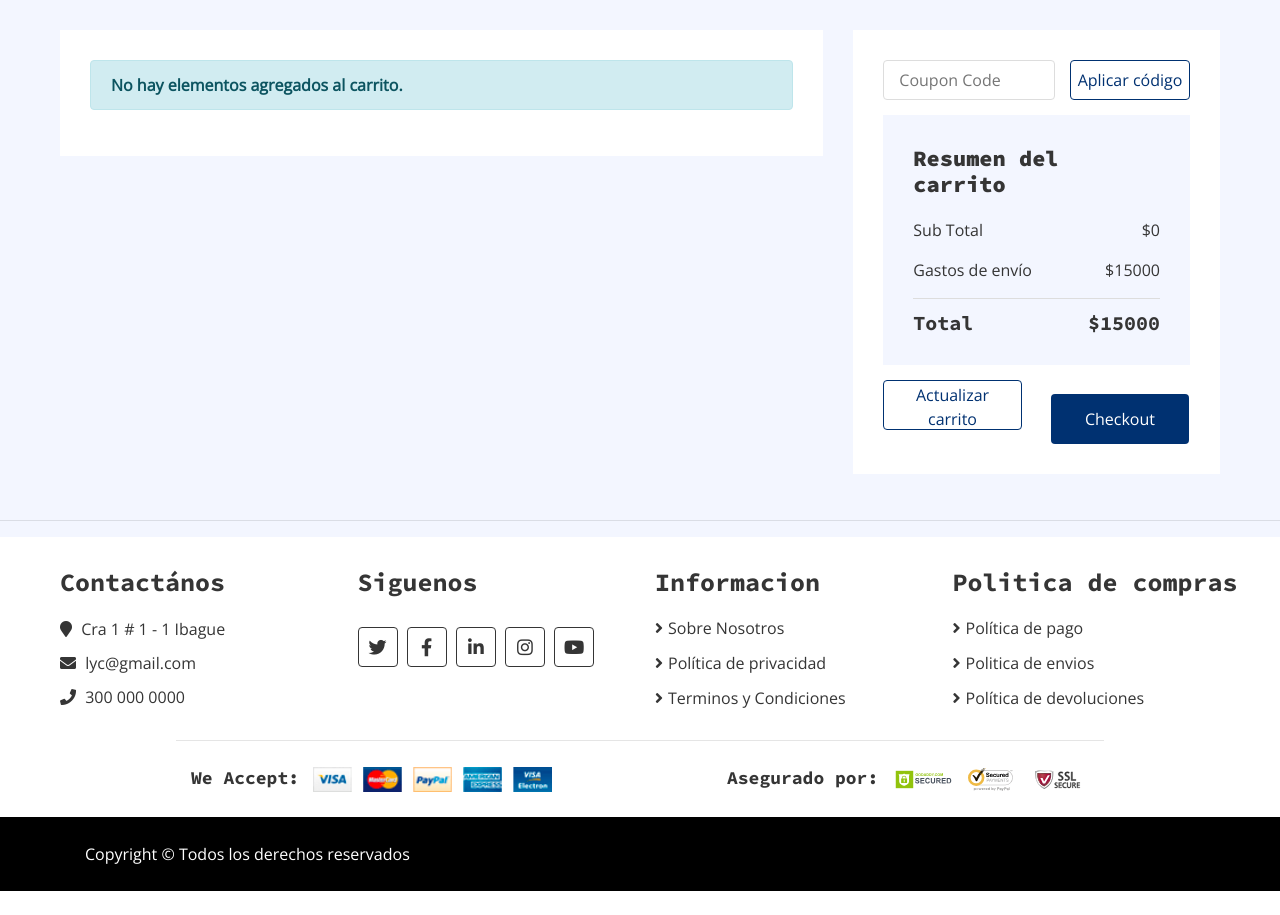
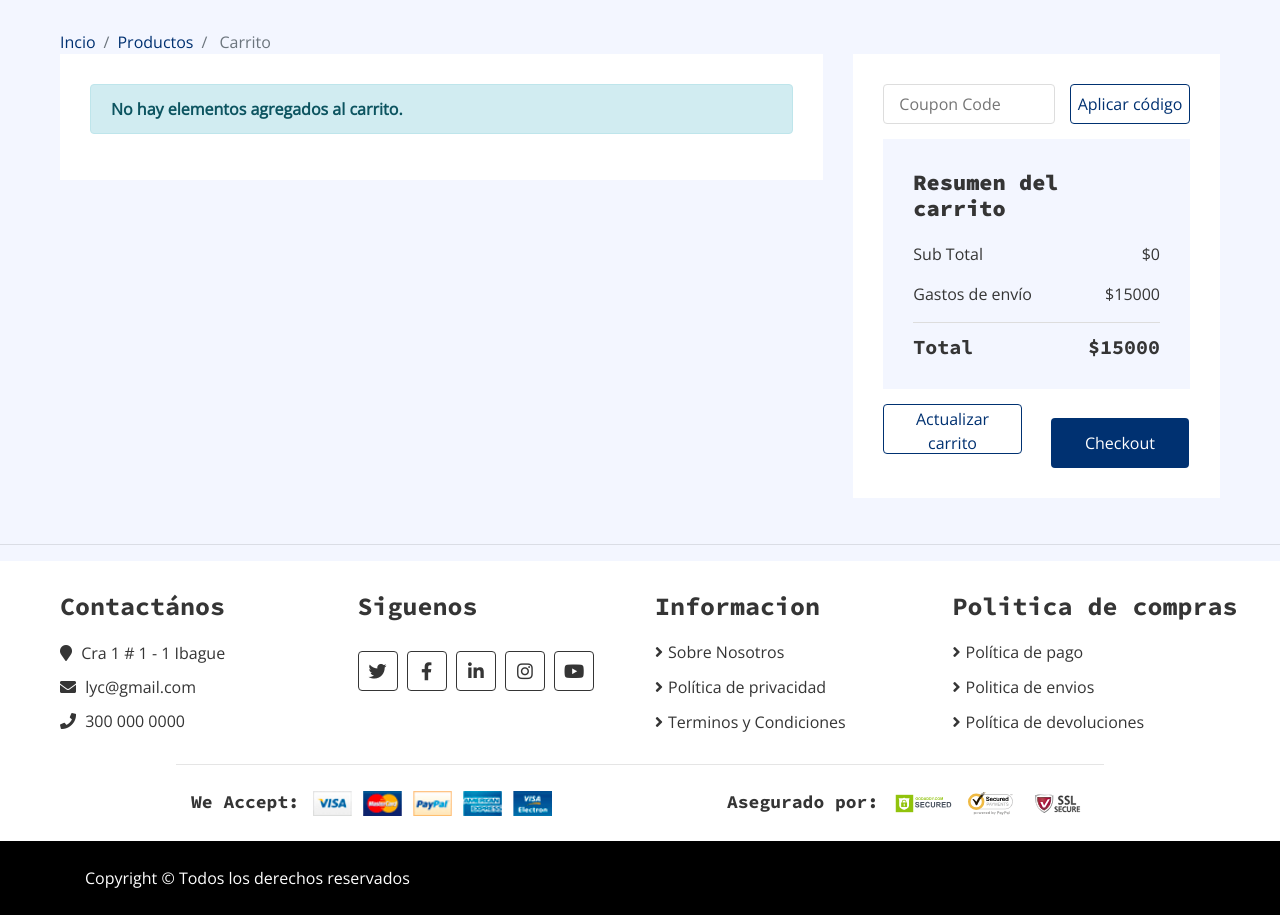
Before and after one commit to Sebas0317/proyectoLC, a Django app: page /cart/ in a window 1280 px wide. Shown: the part 147-1062 px from the top of the page. Before the commit the page ends 1038 px from the top, so only its background shows below. Run offline with Django 4.2, Linux system fonts and the light colour scheme; data comes from the database, SQL or seed files in the repository; both versions use the stored data as it was after the commit; some libraries are stand-ins or nearby versions.

Commit message:
breadcumbs links

```diff
--- a/lycdjango/core/templates/core/base.html
+++ b/lycdjango/core/templates/core/base.html
@@ -241,7 +241,11 @@
                 <p>
                   <i class="fa fa-map-marker"></i> {{ correo_empresa.direccion }}
                 </p>
-                <p><i class="fa fa-envelope"></i> {{ correo_empresa.correo }}</p>
+                <p>
+                  <i class="fa fa-envelope"></i>
+                  <a href="mailto:{{ correo_empresa.correo }}" target="_blank" style="color: #353535; text-decoration: none;">{{ correo_empresa.correo }}</a>
+              </p>
+
                 <p><i class="fa fa-phone"></i> {{ correo_empresa.telefono }}</p>
               </div>
             </div>
--- a/lycdjango/core/templates/core/cart.html
+++ b/lycdjango/core/templates/core/cart.html
@@ -3,6 +3,15 @@
 {% load static %}
 {% block content %}
 <div class="cart-page">
+  <div class="breadcrumb-wrap">
+    <div class="container-fluid">
+      <ul class="breadcrumb">
+        <li class="breadcrumb-item"><a href="{% url 'home' %}">Incio</a></li>
+        <li class="breadcrumb-item"><a href="{% url 'product_list' %}">Productos</a></li>
+        <li class="breadcrumb-item active" href="{% url 'cart' %}"> Carrito</li>
+      </ul>
+    </div>
+  </div>
   <div class="container-fluid">
     <div class="row">
       <div class="col-lg-8">
--- a/lycdjango/core/templates/core/product-detail.html
+++ b/lycdjango/core/templates/core/product-detail.html
@@ -5,8 +5,8 @@
 <div class="breadcrumb-wrap">
   <div class="container-fluid">
     <ul class="breadcrumb">
-      <li class="breadcrumb-item"><a href="#">Incio</a></li>
-      <li class="breadcrumb-item"><a href="#">Productos</a></li>
+      <li class="breadcrumb-item"><a href="{% url 'home' %}">Incio</a></li>
+      <li class="breadcrumb-item"><a href="{% url 'product_list' %}">Productos</a></li>
       <li class="breadcrumb-item active">Detalles de Producto</li>
     </ul>
   </div>
--- a/lycdjango/productos/templates/productos/product_list.html
+++ b/lycdjango/productos/templates/productos/product_list.html
@@ -9,7 +9,7 @@
     <div class="container-fluid">
       <ul class="breadcrumb">
         <li class="breadcrumb-item"><a href="{% url 'home' %}">Inicio</a></li>
-        <li class="breadcrumb-item"><a href="#">Productos</a></li>
+        <li class="breadcrumb-item active">Productos</li>
       </ul>
     </div>
   </div>
```
Also changed, not shown: lycdjango/db.sqlite3.
